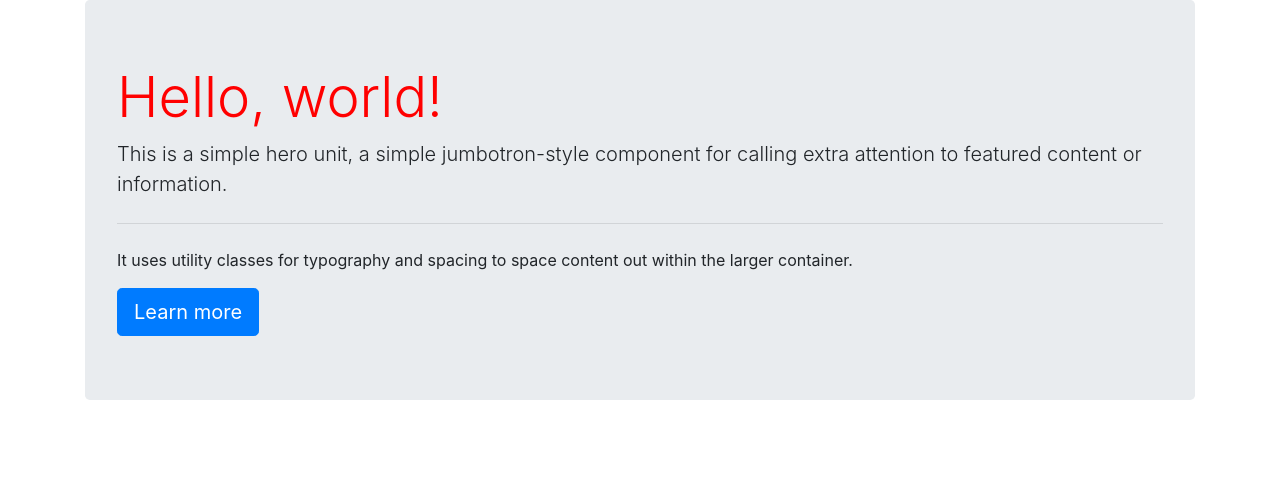
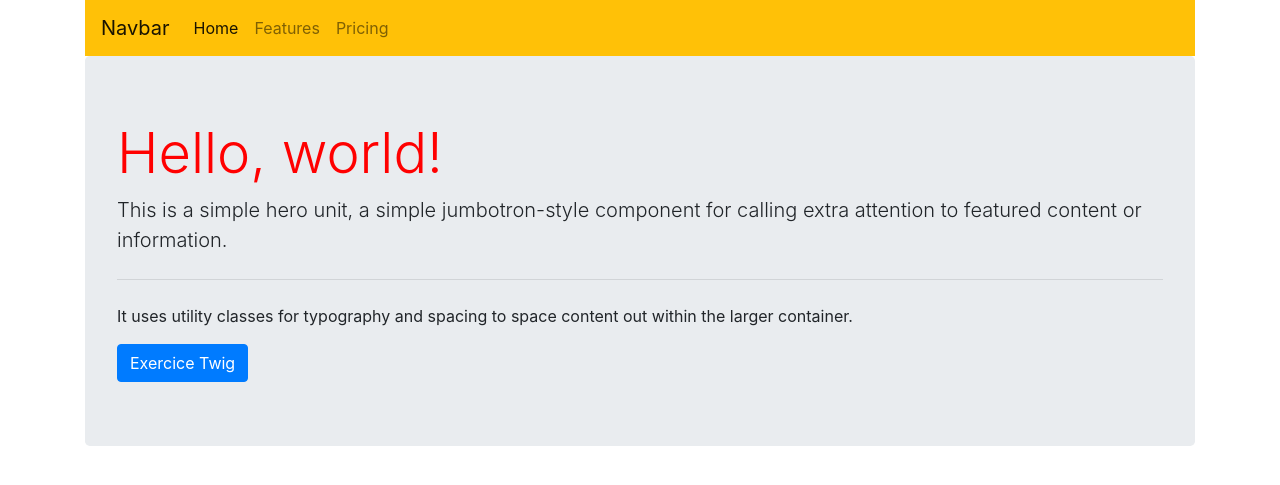
Before and after one commit to victorweiss/wf3-386, a Symfony app: template templates/twig/twig_assets.html.twig in a window 1280 px wide. Shown: the top 485 px of the page. Run offline with Twig, Linux system fonts and the light colour scheme; the template is opened without the code that fills it, so the values that code supplies are empty; some libraries are stand-ins or nearby versions.

Commit message:
Inclusion de Controllers

```diff
--- /dev/null
+++ b/templates/_partials/header.html.twig
@@ -0,0 +1,21 @@
+<header>
+    <nav class="navbar navbar-expand-lg navbar-light bg-warning text-light">
+        <a class="navbar-brand" href="#">Navbar</a>
+        <button class="navbar-toggler" type="button" data-toggle="collapse" data-target="#navbarNavDropdown" aria-controls="navbarNavDropdown" aria-expanded="false" aria-label="Toggle navigation">
+            <span class="navbar-toggler-icon"></span>
+        </button>
+        <div class="collapse navbar-collapse" id="navbarNavDropdown">
+            <ul class="navbar-nav">
+                <li class="nav-item active">
+                    <a class="nav-link" href="#">Home <span class="sr-only">(current)</span></a>
+                </li>
+                <li class="nav-item">
+                    <a class="nav-link" href="#">Features</a>
+                </li>
+                <li class="nav-item">
+                    <a class="nav-link" href="#">Pricing</a>
+                </li>
+            </ul>
+        </div>
+    </nav>
+</header>
--- a/templates/base.html.twig
+++ b/templates/base.html.twig
@@ -1,5 +1,7 @@
 <!DOCTYPE html>
 <html>
+    {# On récupère le nom de la route #}
+    {% set ROUTE_NAME = app.request.attributes.get('_route') %}
     <head>
         <meta charset="utf-8">
         <meta name="viewport" content="width=device-width, initial-scale=1, shrink-to-fit=no">
@@ -12,6 +14,21 @@
     <body>
 
         <div class="container">
+
+            {#
+                En fonction de la route (page) sur laquelle on se trouve,
+                on, on affiche soit le header avec les articles de blog,
+                soit un header plus simple
+            #}
+            {% if ROUTE_NAME in [ 'twig_assets' ] %}
+                {{ render(controller(
+                    'App\\Controller\\TwigController::headerBlog',
+                    { 'nbArticles': app.request.query.get('nb_articles', 3) }
+                )) }}
+            {% else %}
+                {% include '_partials/header.html.twig' %}
+            {% endif %}
+
             {% block body %}{% endblock %}
         </div>
 
--- a/templates/twig/exercice_twig.html.twig
+++ b/templates/twig/exercice_twig.html.twig
@@ -29,6 +29,7 @@
 
     <br>
     <a href="{{ path('exercice_twig_noms') }}" class="btn btn-small btn-primary">Ex. Twig noms</a>
+    <a href="{{ path('twig_assets') }}" class="btn btn-small btn-primary">Twig assets</a>
 
     <br><br>
     Je suis {{ age > 18 ? 'majeur' : 'mineur' }}.
--- a/templates/twig/twig_assets.html.twig
+++ b/templates/twig/twig_assets.html.twig
@@ -14,7 +14,8 @@
         <p class="lead">This is a simple hero unit, a simple jumbotron-style component for calling extra attention to featured content or information.</p>
         <hr class="my-4">
         <p>It uses utility classes for typography and spacing to space content out within the larger container.</p>
-        <a class="btn btn-primary btn-lg" href="#" id="monButton" role="button">Learn more</a>
+{#        <a class="btn btn-primary btn-lg" href="#" id="monButton" role="button">Learn more</a>#}
+        <a href="{{ path('exercice_twig') }}" class="btn btn-primary">Exercice Twig</a>
     </div>
 
     <div class="row">
```
Also changed, not shown: src/Controller/TwigController.php (+19 -1 lines), templates/_partials/header_blog.html.twig (added, +33 -0 lines).
